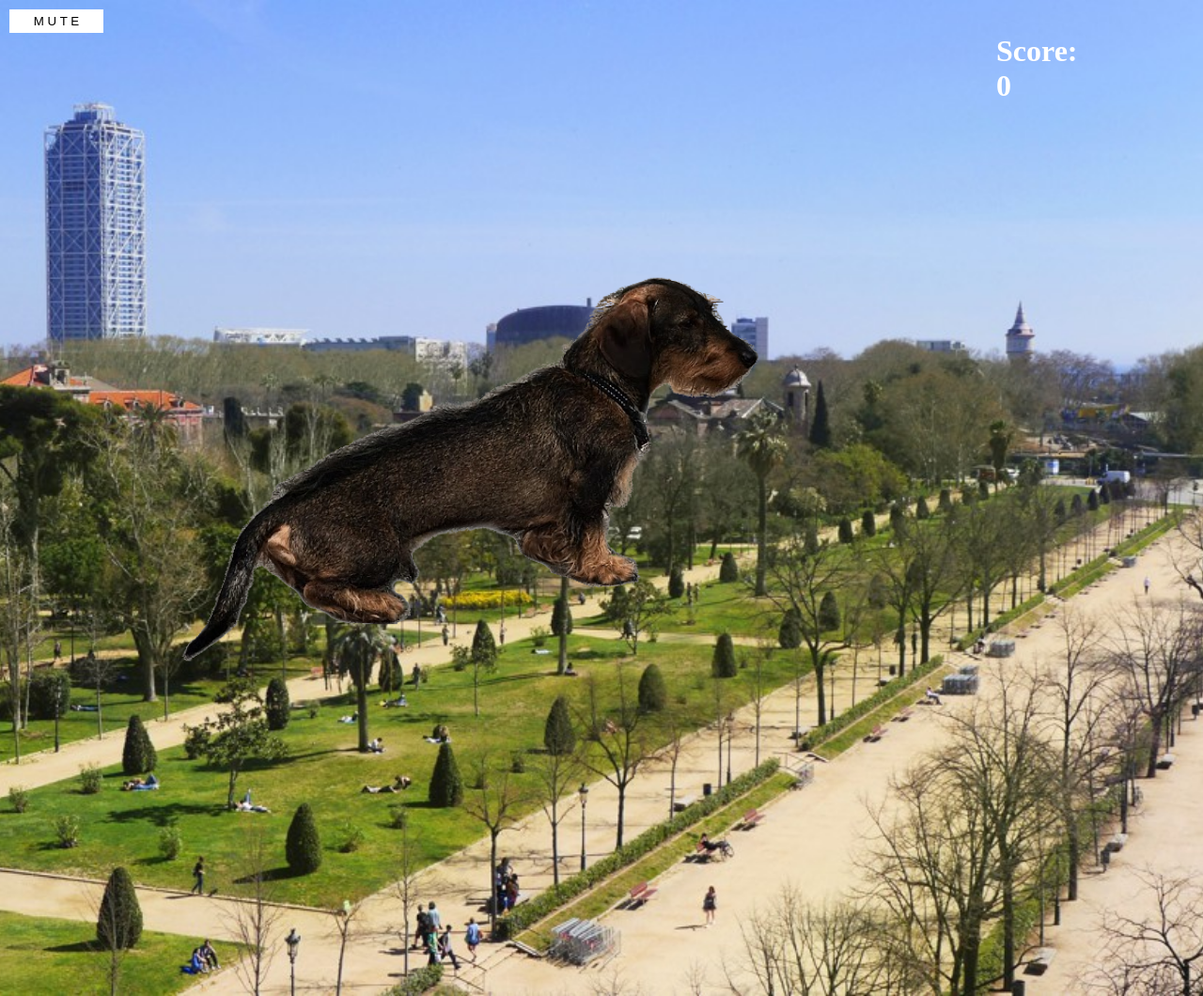
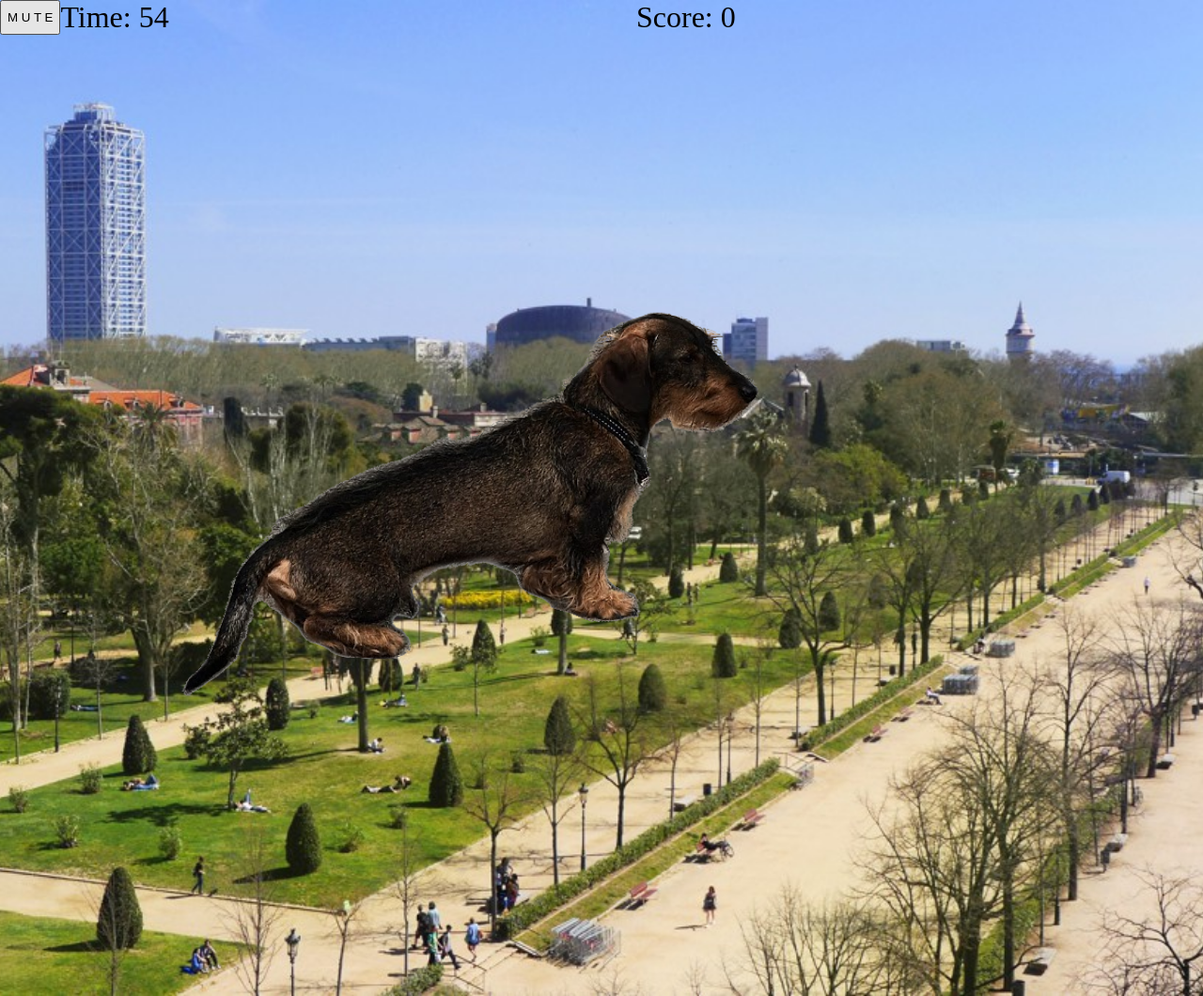
Before and after one commit to sanchezle/Bowie_game1, a Flask app: page /game in a window 1280 px wide. Shown: the whole page at 94% size. Run offline with Flask 3, Linux system fonts and the light colour scheme; a user stored in the database is signed in; some libraries are stand-ins or nearby versions.

Commit message:
beter now

```diff
--- a/app.py
+++ b/app.py
@@ -4,7 +4,6 @@ from flask import Flask, flash, redirect, render_template, request, session, Res
 from flask_session import Session
 from tempfile import mkdtemp
 from werkzeug.security import check_password_hash, generate_password_hash
-from flask import request
 from helpers import apology, login_required
 from flask_socketio import SocketIO, emit
 from datetime import datetime
@@ -130,7 +129,7 @@ from datetime import datetime
 
 # Your existing code
 
-@app.route('/update_score', methods=['POST'])
+@app.route('/update_score', methods=["GET", "POST"])
 def update_score():
     data = request.get_json()
     score = data.get('score', None)
@@ -156,13 +155,18 @@ def update_score():
 @app.route('/game', methods=['GET', 'POST'])
 @login_required
 def game():
-    if request.method == 'POST' and request.form.get('time-display') == '0':
-        redirect(url_for('index'))
-    else:
-        return render_template('bowie_game.html')
+    if request.method == 'POST':
+        # Update score table logic here
+        score=request.form.get("score")
+        timestamp = datetime.now()
+        db.execute("INSERT INTO scores (user_id, score, timestamp) VALUES(?, ?, ?)", session["user_id"], score, timestamp)
+        # Redirect to index
+        return redirect(url_for('index'))
 
-        # q: what should i place in parenthesis after url_for?
-        # a: the name of the function that renders the template you want to redirect to
+    #call updateTimer function from script.js
+
+    return render_template('bowie_game.html')
+
 
 @socketio.on('timer_finished')
 def on_timer_finished(data):
--- a/static/script.js
+++ b/static/script.js
@@ -1,14 +1,15 @@
 document.addEventListener('DOMContentLoaded', function() {
   // Your entire JavaScript code here
-
-
   const dog = document.getElementById('dog');
   const container = document.getElementById('container');
   const bgMusic = document.getElementById('bg-music');
   const muteButton = document.getElementById('mute-button');
+  const scoreDisplay = document.getElementById('score');
+  const timeDisplay = document.getElementById('time-display');
 
-  let time = 60;
-  let score = 0;
+  let time = 60; // Set the initial time in seconds
+  let score = 0; // Initialize the score variable
+
 
   let dogPosition = {
       top: 0,
@@ -33,11 +34,13 @@ document.addEventListener('DOMContentLoaded', function() {
     } else if (event.key === 'ArrowRight') {
         dogPosition.left += stepSize;
     }
-      else if( keydown === 's' || keydown == 'S') {
-        score += 1;
-      }
+    else if (event.key === 's' || event.key === 'S') {
+      score += 1;
+      scoreDisplay.textContent = `Score: ${score}`;
+    }
+
     updateDogPosition();
-});
+  });
 
 
   bgMusic.volume = 0.5; // Set the volume of the background music (0 to 1)
@@ -77,65 +80,30 @@ document.addEventListener('DOMContentLoaded', function() {
     });
   }
 
+
   function updateTimer() {
-    if (time >= 0) {
-        timeDisplay.textContent = `Time: ${time}`;
-        time--;
-        setTimeout(updateTimer, 1000);
-    } else {
-        timeDisplay.textContent = 'Time\'s up!';
+    timeDisplay.textContent = `Time: ${time}`;
 
-        // Send user's score to the /update_score route
-        sendScoreToFlask(score);
+    // Check if time is up
+    if (time <= 0) {
+      timesUp();
+      return;
+    }
 
-        // Send timer ended event to Flask
-        fetch('/game', {
-            method: 'POST',
-            headers: {
-                'Content-Type': 'application/json'
-            },
-            body: JSON.stringify({timerEnded: true})
-        })
-        .then(response => {
-            if (!response.ok) {
-                throw new Error('Network response was not ok');
-            }
-            return response.json();
-        })
-        .then(data => {
-            if (data.redirect) {
-                // Redirect the user to the index page
-                window.location.href = data.redirect;
-            }
-        })
-        .catch(error => {
-            console.error('Error sending timer ended event to Flask:', error);
-        });
-    }
-}
+    // Decrease time by 1 second
+    time--;
 
-  function resetGame() {
-    time = 60;
-    score = 0;
-    updateTimer();
-    document.getElementById('score-display').textContent = `Score: ${score}`;
+    // Call the updateTimer function again after 1 second
+    setTimeout(updateTimer, 1000);
   }
 
-  document.getElementById('play-button').addEventListener('click', function() {
-    resetGame();
-  });
-
-    function resetAnotherElement() {
-      time = 60;
-      score = 0;
-      updateTimer();
-      document.getElementById('elementID').textContent = `Score: ${score}`;
-    }
-
-  document.getElementById('another-reset-button').addEventListener('click', function() {
-    resetAnotherElement();
-  });
-
+  // Call the updateTimer function to start the countdown
   updateTimer();
 
+  // Function to handle when time is up
+  function timesUp() {
+    // Perform actions when the time is up
+    console.log('Time is up!');
+    // Add your desired code here
+  }
 });
--- a/static/styles_game.css
+++ b/static/styles_game.css
@@ -20,50 +20,19 @@ body, html {
     height: auto;
 }
 
+.box {
+    display: flex;
+    font-size: xx-large;
+  }
 
-#mute-button {
-    position: absolute;
-    top: 10px;
-    left: 10px;
-    width: 100px;
-    padding: 5px 10px;
-    background-color: white;
-    border: none;
-    cursor: pointer;
-}
+  #muten-button {
+    flex: 1 1 auto;
+  }
 
-#time-display{
-    position: absolute;
-    top: 40px;
-    left: 50%;
-    width: 100px;
-    padding: 5px 10px;
-    background-color: transparent;
-    color: white;
-    border: none;
-    cursor: pointer;
-    z-index: 1;
-    font-size:2rem;
-    height: 2rem;
-    font-family: sans-serif;
-    font-weight: bold;
-}
-#score{
-    position:absolute;
-    top: 10px;
-    right: 110px;
-    width: 100px;
-    padding: 5px 10px;
-    background-color: transparent;
-    color: white;
-    font-size: xx-large;
-    border: none;
-    cursor: pointer;
-    z-index: 1;
-}
+  #time-display {
+    flex: 1 1 auto;
+  }
 
-/* q: which position rule should i use if i want to place one element next to another at the same level like in a box?*/
-/* a: use relative position for the parent element and absolute position for the child element */
-/*q: which rule should i set to time-display if i want it to be at the center wihtout affecting any other of the elements ?*/
-/*q: why does the score element is a bit in  lower place than the time-display element and how can i fix it?*/
-/*a:
+  #score {
+    flex: 1 1 auto;
+  }
--- a/templates/bowie_game.html
+++ b/templates/bowie_game.html
@@ -4,21 +4,28 @@
     <meta charset="UTF-8">
     <meta name="viewport" content="width=device-width, initial-scale=1.0">
     <title>Move My Dog</title>
+    <script src="https://ajax.googleapis.com/ajax/libs/jquery/3.5.1/jquery.min.js"></script>
     <link rel="stylesheet" href="static/styles_game.css">
+    <script src="static/script.js"></script>
     <link rel="icon" href="favicon.ico" type="image/x-icon">
+    <script>
+        $(document).ready(function() {
+           updateTimer(); // This function will be called when the page loads
+       });
+   </script>
 </head>
 <body>
-    <!--add score counter element-->
-    <!-- q:is it time display element suitable for a timer in the tope middle?-->
-    <!--a: -->
-    <div id="time-display"></div>
-    <div class="container" id="score-container">
-        <h1 id="score">Score: 0</h1>
+
     <div class="container" id="container">
+        <div class="box">
+            <button id="mute-button">M U T E</button>
+            <div id="time-display"></div>
+            <div id="score">Score: 0</div>
+        </div>
         <img src="static/pictures/dog.png" alt="Dog" id="dog">
     </div>
     <audio src="static/background-music.mp3" id="bg-music" loop autoplay></audio>
-    <button id="mute-button">M U T E</button>
-    <script src="static/script.js"></script>
-</body>
+
+
+    </body>
 </html>
```
Also changed, not shown: packages.txt (added, +63 -0 lines), bowiegame.db, 4 other files.
